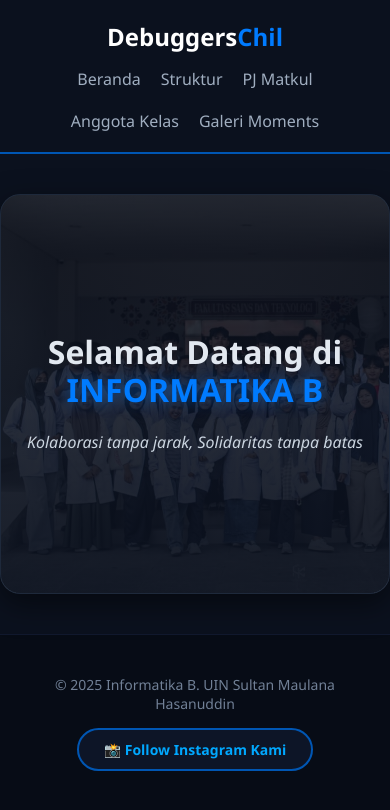
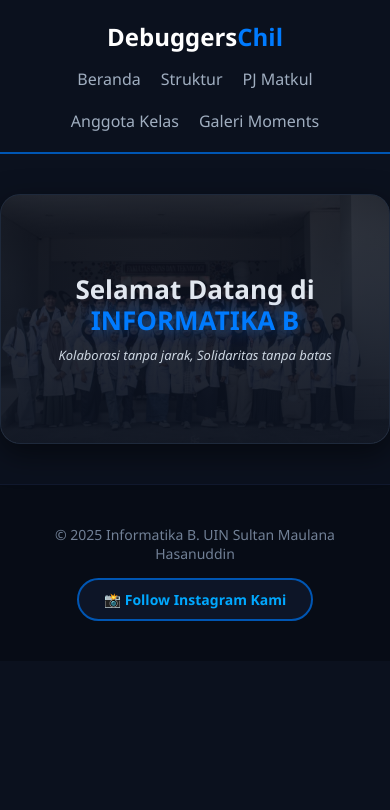
Before and after one commit to ahann-tf/informatika-b, a plain HTML site: page index.html in a window 390 px wide. Drawn offline with Linux system fonts and the light colour scheme.

Commit message:
Add files via upload

```diff
--- a/style.css
+++ b/style.css
@@ -426,26 +426,34 @@ footer {
 /* ==========================================
    PERBAIKAN KHUSUS LAYAR HP (RESPONSIVE)
    ========================================== */
+/* ==========================================
+   PERBAIKAN KHUSUS LAYAR HP (RESPONSIVE)
+   ========================================== */
 @media (max-width: 768px) {
-    /* 1. Beranda: Biar teksnya ga kebesaran dan kotaknya pas */
+    /* 1. Beranda: Teks dikecilin & kotak dipendekin biar foto ga ke-zoom */
     .hero-section {
-        padding: 20px;
-        min-height: 400px;
-    }
-    .hero-content h2 {
-        font-size: 32px; /* Tulisan diperkecil dikit buat HP */
-    }
-    .hero-content p {
-        font-size: 16px;
+        padding: 30px 15px;
+        min-height: 250px; /* Kotaknya dipendekin */
+        background-position: top center; /* Fokusin kamera ke wajah anak-anak di posisi atas */
     }
 
-    /* 2. PJ Matkul: Biar kartunya ga kepotong dan rapi ke bawah */
+    .hero-content h2 {
+        font-size: 26px; /* Tulisan dikecilin banget biar ga patah jadi 4 baris */
+        margin-bottom: 10px;
+    }
+
+    .hero-content p {
+        font-size: 13px; /* Slogan juga dikecilin dikit */
+        line-height: 1.4;
+    }
+
+    /* 2. PJ Matkul: (Tetap biarkan kodingan ini seperti yang tadi) */
     .pj-card {
-        width: 100%; /* Kartu memenuhi layar HP */
-        max-width: 320px; /* Tapi ga terlalu lebar */
+        width: 100%;
+        max-width: 320px;
     }
     .pj-baris-atas, .pj-baris-tengah, .pj-baris-bawah {
-        flex-direction: column; /* Baris diubah jadi kolom sejajar ke bawah */
+        flex-direction: column;
         align-items: center;
     }
 }
```
